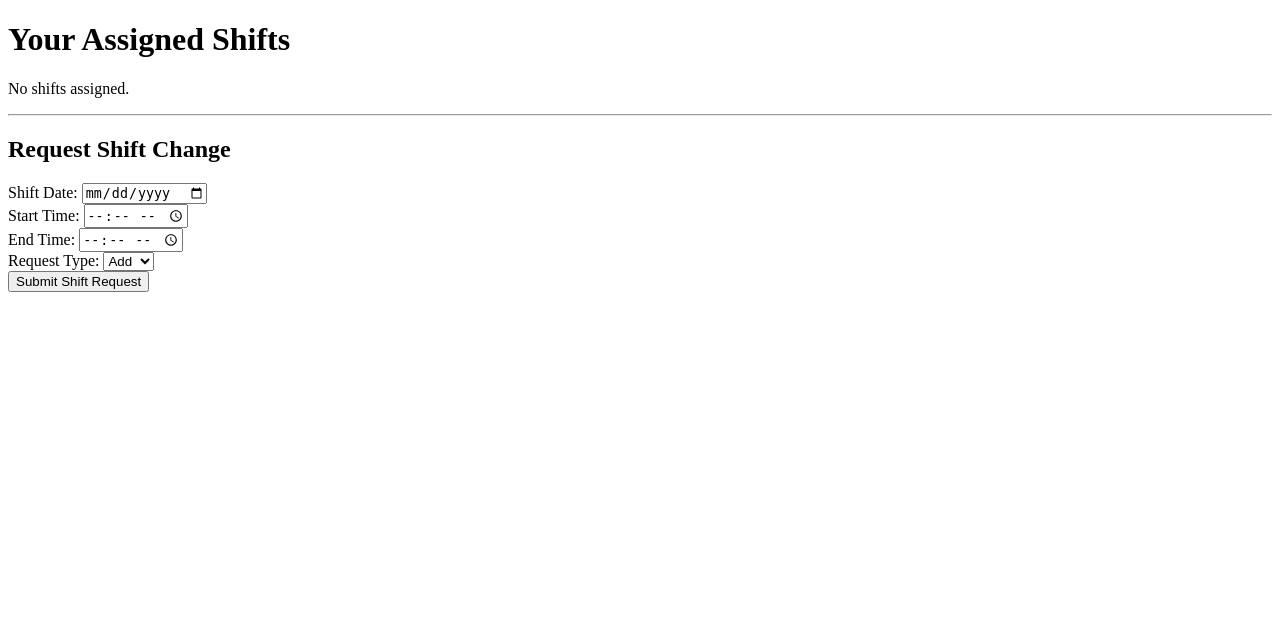
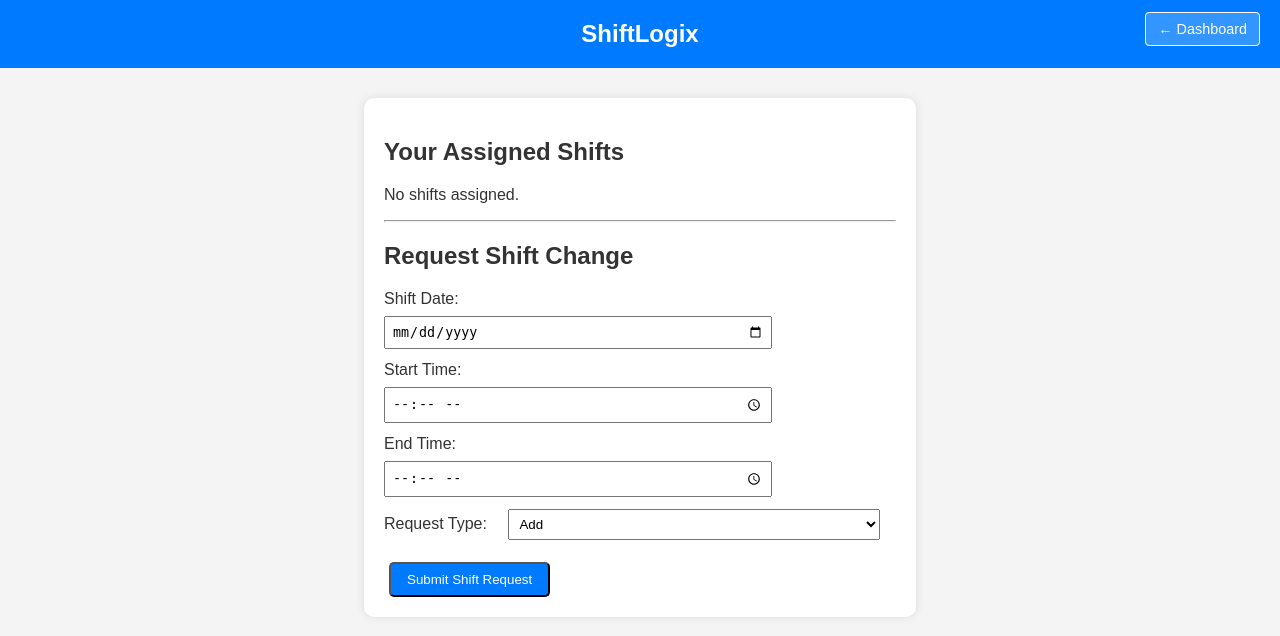
Before and after one commit to R-Todd/ShiftLogix, a Flask app: template api_gateway/app/templates/schedule.html in a window 1280 px wide. Shown: the top 636 px of the page. Run offline with Flask 3, Linux system fonts and the light colour scheme; the template is opened without the code that fills it, so the values that code supplies are empty.

Commit message:
Updates HTML for availability and schedule

```diff
--- a/api_gateway/app/templates/schedule.html
+++ b/api_gateway/app/templates/schedule.html
@@ -4,17 +4,119 @@
 <head>
   <meta charset="UTF-8">
   <title>Schedule - ShiftLogix</title>
+  <style>
+    body {
+      font-family: Arial, sans-serif;
+      margin: 0;
+      padding: 0;
+      background-color: #f4f4f4;
+      color: #333;
+      text-align: center;
+    }
+    header {
+      background-color: #007BFF;
+      color: white;
+      padding: 20px;
+      position: relative;
+    }
+    header h1 {
+      margin: 0;
+      font-size: 1.5em;
+    }
+    .top-right {
+      position: absolute;
+      top: 20px;
+      right: 20px;
+    }
+    .top-right a {
+      text-decoration: none;
+      color: white;
+      font-size: 0.9em;
+      padding: 8px 12px;
+      background-color: rgba(255, 255, 255, 0.2);
+      border: 1px solid #fff;
+      border-radius: 4px;
+    }
+    .container {
+      width: 40%;
+      margin: 30px auto;
+      padding: 20px;
+      background: white;
+      box-shadow: 0px 0px 10px rgba(0,0,0,0.1);
+      border-radius: 10px;
+      text-align: left;
+    }
+    .button {
+      display: inline-block;
+      margin: 10px 5px 0;
+      padding: 8px 16px;
+      text-decoration: none;
+      color: white;
+      background-color: #007BFF;
+      border-radius: 5px;
+    }
+    .button:hover {
+      background-color: #0056b3;
+    }
+    form label {
+      display: inline-block;
+      width: 120px;
+      margin-bottom: 8px;
+    }
+    form input, form select {
+      padding: 6px;
+      margin-bottom: 12px;
+      width: calc(100% - 140px);
+    }
+    form button {
+      margin-top: 10px;
+      padding: 10px 20px;
+    }
+    .flash-success {
+      color: #155724;
+      background-color: #d4edda;
+      border: 1px solid #c3e6cb;
+      padding: 8px;
+      margin-bottom: 12px;
+      border-radius: 4px;
+    }
+    .flash-error {
+      color: #721c24;
+      background-color: #f8d7da;
+      border: 1px solid #f5c6cb;
+      padding: 8px;
+      margin-bottom: 12px;
+      border-radius: 4px;
+    }
+    ul {
+      list-style-type: none;
+      padding: 0;
+    }
+    ul li {
+      padding: 6px 0;
+      border-bottom: 1px solid #eee;
+    }
+  </style>
 </head>
 <body>
-  <h1>Your Assigned Shifts</h1>
+  <header>
+    <h1>ShiftLogix</h1>
+    <div class="top-right">
+      <a href="/dashboard">← Dashboard</a>
+    </div>
+  </header>
+
+  <div class="container">
+    <h2>Your Assigned Shifts</h2>
 
     <!-- Flash Messages -->
     {% if messages %}
       {% for category, msg in messages %}
-      <div class="{{ category }}">{{ msg }}</div>
+        <div class="flash-{{ category }}">{{ msg }}</div>
       {% endfor %}
     {% endif %}
 
+    <!-- Assigned Shifts List -->
     {% if shifts %}
       <ul>
         {% for shift in shifts %}
@@ -26,24 +128,26 @@
     {% endif %}
 
     <hr>
+
     <h2>Request Shift Change</h2>
     <form action="/schedule" method="POST">
-    <label>Shift Date:</label>
-    <input type="date" name="shift_date" required><br>
+      <label for="shift_date">Shift Date:</label>
+      <input type="date" id="shift_date" name="shift_date" required><br>
 
-    <label>Start Time:</label>
-    <input type="time" name="start_time" required><br>
+      <label for="start_time">Start Time:</label>
+      <input type="time" id="start_time" name="start_time" required><br>
 
-    <label>End Time:</label>
-    <input type="time" name="end_time" required><br>
+      <label for="end_time">End Time:</label>
+      <input type="time" id="end_time" name="end_time" required><br>
 
-    <label>Request Type:</label>
-    <select name="request_type" required>
+      <label for="request_type">Request Type:</label>
+      <select id="request_type" name="request_type" required>
         <option value="add">Add</option>
         <option value="drop">Drop</option>
       </select><br>
 
-    <button type="submit">Submit Shift Request</button>
+      <button type="submit" class="button">Submit Shift Request</button>
     </form>
+  </div>
 </body>
 </html>
```
Also changed, not shown: api_gateway/app/templates/availability.html (+112 -10 lines). Lines whose indentation alone changed are shown as unchanged.
